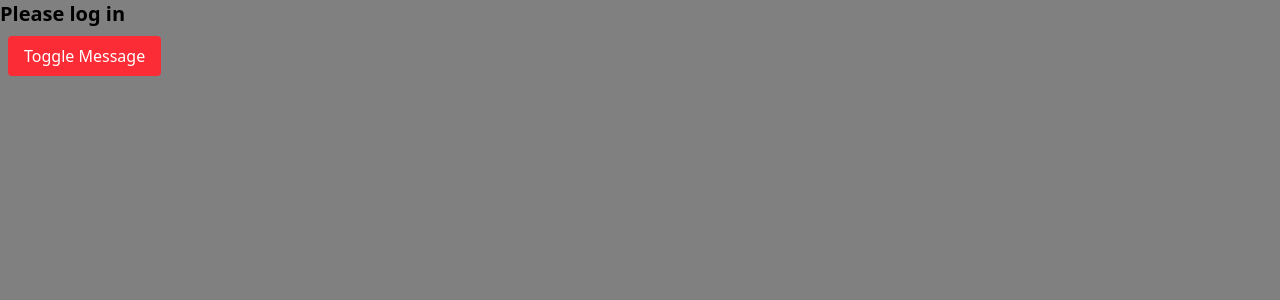
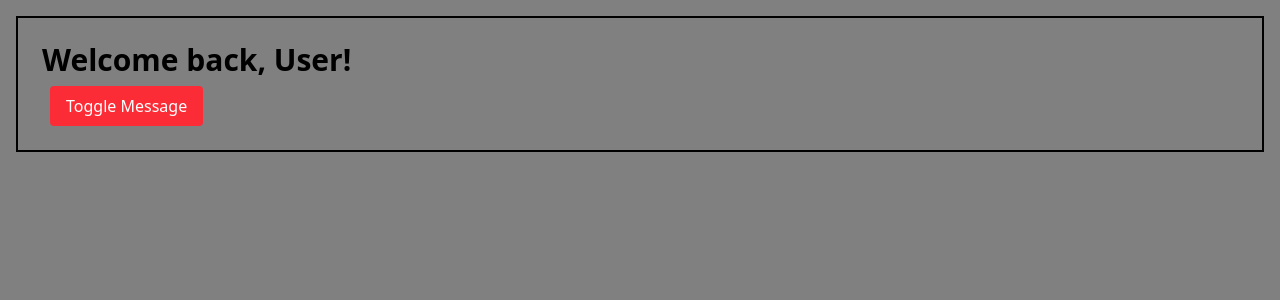
Before and after one commit to Eran2001/dp-react-course, a React (Vite) app: page / in a window 1280 px wide. Shown: the top 300 px of the page. Built offline with nearby package versions, Linux system fonts and the light colour scheme.

Commit message:
add some styles

```diff
--- a/src/App.jsx
+++ b/src/App.jsx
@@ -1,11 +1,11 @@
 import { useState } from "react";
 
 function App() {
-  const [isLoggedIn, setIsLoggedIn] = useState(false);
+  const [isLoggedIn, setIsLoggedIn] = useState(true);
 
   return (
-    <>
-      <h2 className="text-xl font-bold">
+    <div className="m-4 p-6 border-2 border-black">
+      <h2 className="text-3xl font-bold">
         {isLoggedIn ? "Welcome back, User!" : "Please log in"}
       </h2>
       <button
@@ -14,7 +14,7 @@ function App() {
       >
         Toggle Message
       </button>
-    </>
+    </div>
   );
 }
 
```
